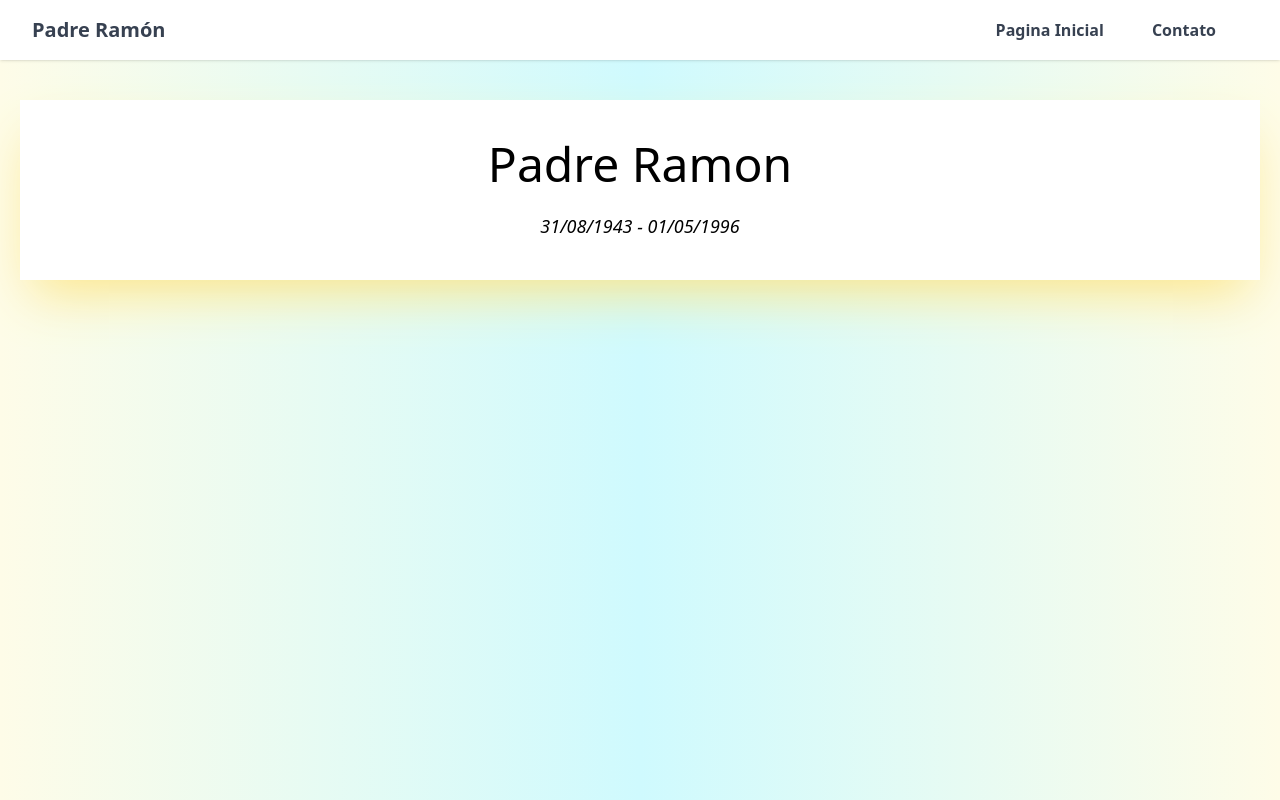
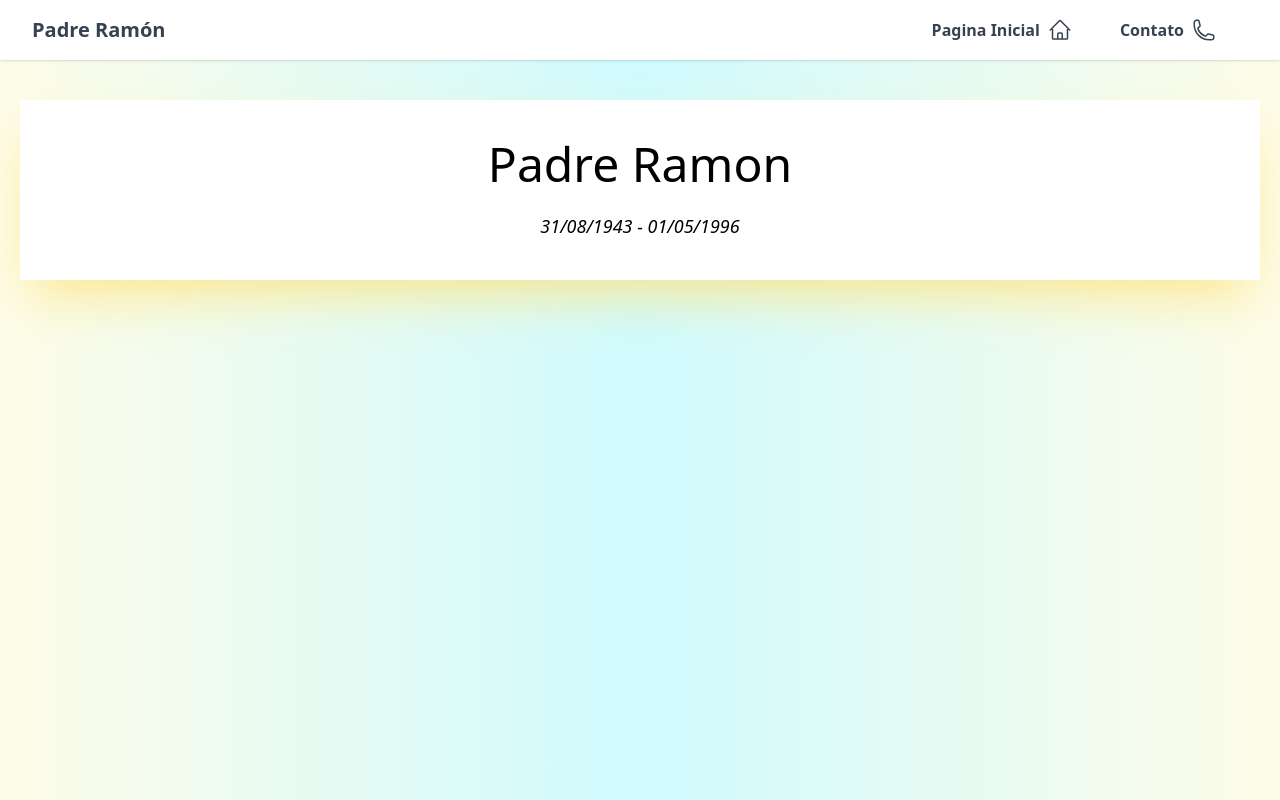
Before and after one commit to leonardocintra/padre-ramon, a Next.js app: page / in a window 1280 px wide. Built offline with nearby package versions, Linux system fonts and the light colour scheme.

Commit message:
feat: add icon

```diff
--- a/components/BarraMenu.tsx
+++ b/components/BarraMenu.tsx
@@ -7,8 +7,40 @@ export default function BarraMenu(props: BarraMenuProps) {
         <div className="container m-auto flex justify-between items-center text-gray-700">
           <h1 className="pl-8 py-4 text-xl font-bold">Padre Ramón</h1>
           <ul className="hidden md:flex items-center pr-10 text-base font-semibold cursor-pointer">
-            <li className="hover:bg-gray-200 py-4 px-6">Pagina Inicial</li>
-            <li className="hover:bg-gray-200 py-4 px-6">Contato</li>
+            <li className="hover:bg-gray-200 py-4 px-6 flex">
+              <span className="pr-2">Pagina Inicial</span>
+              <svg
+                xmlns="http://www.w3.org/2000/svg"
+                fill="none"
+                viewBox="0 0 24 24"
+                strokeWidth={1.5}
+                stroke="currentColor"
+                className="w-6 h-6"
+              >
+                <path
+                  strokeLinecap="round"
+                  strokeLinejoin="round"
+                  d="M2.25 12l8.954-8.955c.44-.439 1.152-.439 1.591 0L21.75 12M4.5 9.75v10.125c0 .621.504 1.125 1.125 1.125H9.75v-4.875c0-.621.504-1.125 1.125-1.125h2.25c.621 0 1.125.504 1.125 1.125V21h4.125c.621 0 1.125-.504 1.125-1.125V9.75M8.25 21h8.25"
+                />
+              </svg>
+            </li>
+            <li className="hover:bg-gray-200 py-4 px-6 flex">
+              <span className="pr-2">Contato</span>
+              <svg
+                xmlns="http://www.w3.org/2000/svg"
+                fill="none"
+                viewBox="0 0 24 24"
+                strokeWidth={1.5}
+                stroke="currentColor"
+                className="w-6 h-6"
+              >
+                <path
+                  strokeLinecap="round"
+                  strokeLinejoin="round"
+                  d="M2.25 6.75c0 8.284 6.716 15 15 15h2.25a2.25 2.25 0 002.25-2.25v-1.372c0-.516-.351-.966-.852-1.091l-4.423-1.106c-.44-.11-.902.055-1.173.417l-.97 1.293c-.282.376-.769.542-1.21.38a12.035 12.035 0 01-7.143-7.143c-.162-.441.004-.928.38-1.21l1.293-.97c.363-.271.527-.734.417-1.173L6.963 3.102a1.125 1.125 0 00-1.091-.852H4.5A2.25 2.25 0 002.25 4.5v2.25z"
+                />
+              </svg>
+            </li>
           </ul>
           <button className="block md:hidden py-3 px-4 mx-2 rounded focus:outline-none hover:bg-gray-200 group">
             <div className="w-5 h-1 bg-gray-600 mb-1"></div>
@@ -16,8 +48,40 @@ export default function BarraMenu(props: BarraMenuProps) {
             <div className="w-5 h-1 bg-gray-600"></div>
             <div className="absolute top-0 -right-full h-screen w-8/12 bg-white border opacity-0 group-focus:right-0 group-focus:opacity-100 transition-all duration-300">
               <ul className="flex flex-col items-center w-full text-base cursor-pointer pt-10">
-                <li className="hover:bg-gray-200 py-4 px-6 w-full">Pagina Inicial</li>
-                <li className="hover:bg-gray-200 py-4 px-6 w-full">Contato</li>
+                <li className="hover:bg-gray-200 py-4 px-6 flex">
+                  <span className="pr-2">Pagina Inicial</span>
+                  <svg
+                    xmlns="http://www.w3.org/2000/svg"
+                    fill="none"
+                    viewBox="0 0 24 24"
+                    strokeWidth={1.5}
+                    stroke="currentColor"
+                    className="w-6 h-6"
+                  >
+                    <path
+                      strokeLinecap="round"
+                      strokeLinejoin="round"
+                      d="M2.25 12l8.954-8.955c.44-.439 1.152-.439 1.591 0L21.75 12M4.5 9.75v10.125c0 .621.504 1.125 1.125 1.125H9.75v-4.875c0-.621.504-1.125 1.125-1.125h2.25c.621 0 1.125.504 1.125 1.125V21h4.125c.621 0 1.125-.504 1.125-1.125V9.75M8.25 21h8.25"
+                    />
+                  </svg>
+                </li>
+                <li className="hover:bg-gray-200 py-4 px-6 flex">
+                  <span className="pr-2">Contato</span>
+                  <svg
+                    xmlns="http://www.w3.org/2000/svg"
+                    fill="none"
+                    viewBox="0 0 24 24"
+                    strokeWidth={1.5}
+                    stroke="currentColor"
+                    className="w-6 h-6"
+                  >
+                    <path
+                      strokeLinecap="round"
+                      strokeLinejoin="round"
+                      d="M2.25 6.75c0 8.284 6.716 15 15 15h2.25a2.25 2.25 0 002.25-2.25v-1.372c0-.516-.351-.966-.852-1.091l-4.423-1.106c-.44-.11-.902.055-1.173.417l-.97 1.293c-.282.376-.769.542-1.21.38a12.035 12.035 0 01-7.143-7.143c-.162-.441.004-.928.38-1.21l1.293-.97c.363-.271.527-.734.417-1.173L6.963 3.102a1.125 1.125 0 00-1.091-.852H4.5A2.25 2.25 0 002.25 4.5v2.25z"
+                    />
+                  </svg>
+                </li>
               </ul>
             </div>
           </button>
```
